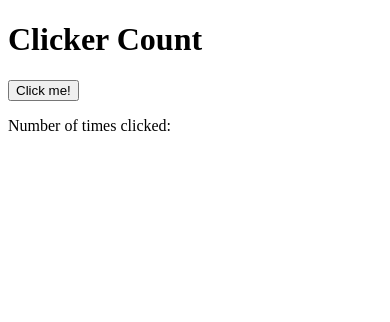
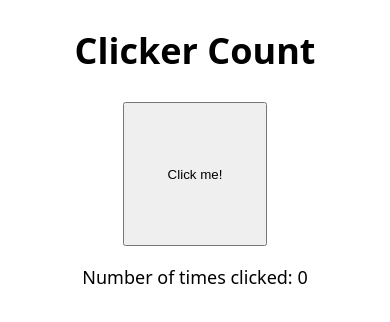
Before and after one commit to DeanGhassemi/SimpleCounter, a plain HTML site: page html/index.html in a window 390 px wide. Drawn offline with Linux system fonts and the light colour scheme; files that its build step writes are made by us from their sources; files whose address does not match are found by name.

Commit message:
dark mode and responsive design

```diff
--- a/css/styles.css
+++ b/css/styles.css
@@ -0,0 +1,22 @@
+/* Simple Dark Mode Implimentation*/
+html{
+    color-scheme: light dark;
+}
+
+/* Designing Mobile First */
+@media only screen and (min-width: 300px){
+    header, #clickCount{
+        text-align: center;
+    }
+    body{
+        font-family: system-ui;
+        font-size: 1.125rem;
+        line-height: 1.5;
+    }
+    .container{
+        display: grid;
+        width: 8em;
+        height: 8em;
+        margin:auto;
+    }
+}
--- a/html/index.html
+++ b/html/index.html
@@ -1,15 +1,19 @@
 <!DOCTYPE html>
 <html lang="en">
-<head>
-    <meta charset="UTF-8">
-    <meta name="viewport" content="width=device-width, initial-scale=1.0">
+  <head>
+    <meta charset="UTF-8" />
+    <meta name="viewport" content="width=device-width, initial-scale=1.0" />
     <title>Counter</title>
-    <link href="/Counter/css/styles.css" rel="stylesheet">
+    <link href="/Counter/css/styles.css" rel="stylesheet" />
     <script src="/Counter/js/script.js"></script>
-</head>
-<body>
+  </head>
+  <body>
     <header><h1>Clicker Count</h1></header>
-    <button type="button" onClick="counter()" id="button">Click me!</button>
-    <p id="clickCount">Number of times clicked: </p>
-</body>
+
+    <div class="container">
+      <button type="button" onClick="counter()" id="button">Click me!</button>
+    </div>
+
+    <p id="clickCount">Number of times clicked: 0</p>
+  </body>
 </html>
--- a/js/script.js
+++ b/js/script.js
@@ -1,5 +1,5 @@
 let count = 0;
 document.getElementById("button").onclick = counter = () =>{
     console.log(count)
-    document.getElementById("clickCount").innerHTML = `Number of times clicked: ${count++}`;
+    document.getElementById("clickCount").innerHTML = `Number of times clicked: ${++count}`;
 }
```
